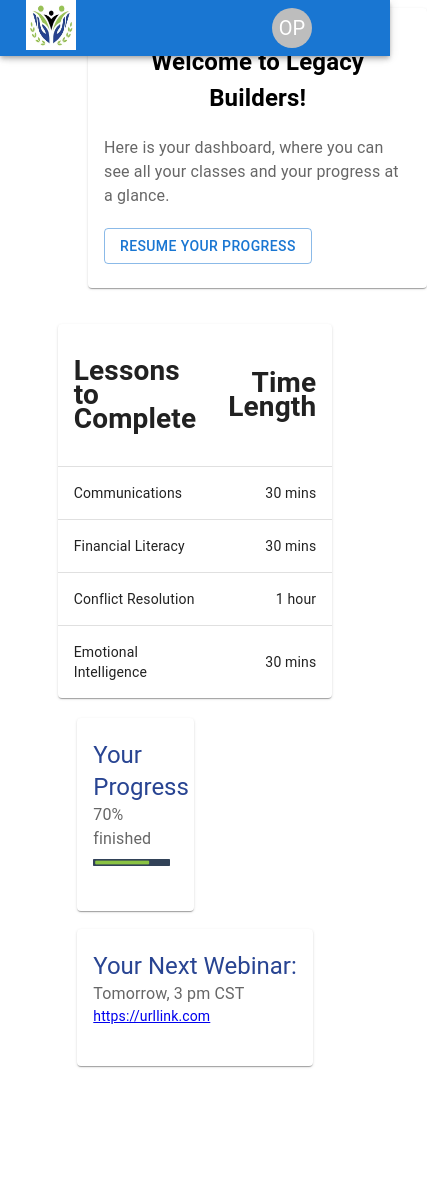
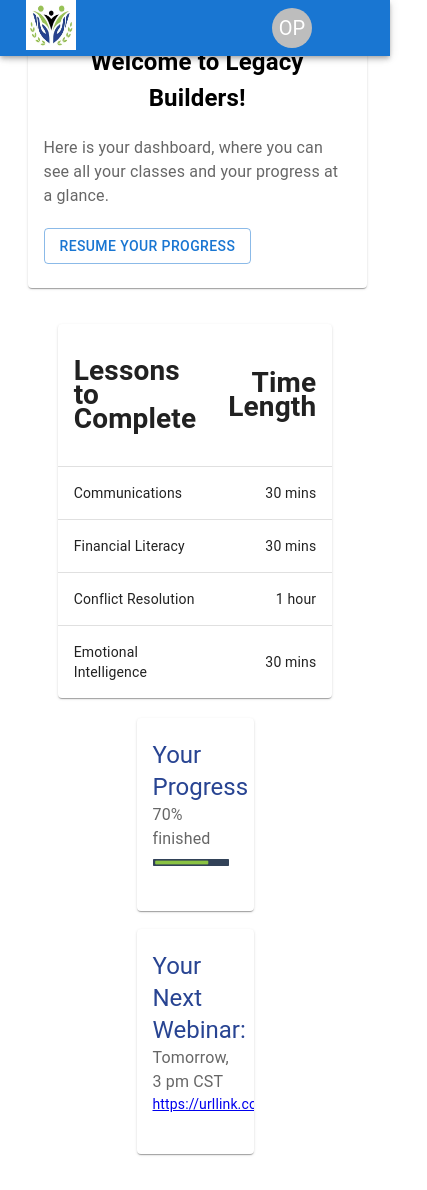
Before and after one commit to gagank02/legacy-builders-portal, a Next.js app in the folder client/: page / in a window 390 px wide. Shown: the whole page, 427 px wide, since content can reach past the window. Before the commit the page ends 1102 px from the top, so only its background shows below. Built offline with nearby package versions, Linux system fonts and the light colour scheme.

Commit message:
made home page responsive

```diff
--- a/client/components/MuiNextWebinar.jsx
+++ b/client/components/MuiNextWebinar.jsx
@@ -19,6 +19,7 @@
 export default function MuiNextWebinar({header, info, size, url}) {
   return (
     <Card sx={{ width: size}}>
+
       <CardContent>
         <Typography sx={{ fontSize: 14 }} color="text.secondary" gutterBottom>
 
--- a/client/components/MuiProfileCard.jsx
+++ b/client/components/MuiProfileCard.jsx
@@ -12,7 +12,7 @@
 
 export default function MuiProfileCard({userName, email, location, courses}) {
   return (
-    <Card sx={{ width: "65vw", height: "32vh"}}>
+    <Card sx={{ width: "65vw", height: "31.5vh"}}>
     <CardContent>
         <h2>First Last</h2>
           <p style = {{paddingLeft: "5vw"}}>Profile Information:</p>
--- a/client/components/index.css
+++ b/client/components/index.css
@@ -3,8 +3,8 @@
 }
 
 .welcome {
-    padding-left: 80px;
-    padding-right: 40px;
+    padding-left: 5vw;
+    padding-right: 5vw;
 }
 /* .home-content {
     position: relative;
@@ -38,13 +38,15 @@
     margin: 1rem;
     padding: 2rem 2rem;
     text-align: center;
+    padding-left: 20 vw;
 
   }
   .child {
     display: inline-block;
-    padding: 1rem 1rem;
+    padding: 5vh 5vh 5vw 5vw;
     vertical-align: middle;
     text-align: center;
+    /* padding-left: 20 vw; */
   }
 
   .css-s3sxxk-MuiPaper-root-MuiCard-root {
@@ -57,3 +59,13 @@
     overflow: hidden;
     width: 87vw;
 }
+
+@media screen and (max-width: 420px)
+{
+    .css-1ig0swr-MuiPaper-root-MuiCard-root {
+        width: 80vw;
+    }
+    .css-nmbwc3-MuiTable-root {
+        width: 80vw;
+    }
+}
--- a/client/pages/index.js
+++ b/client/pages/index.js
@@ -21,10 +21,10 @@
           <div className = 'child'>
             <MuiTable/>
           </div>
-          <div className = 'child'>
+          <div className = 'child' >
             <MuiCard header = "Your Progress" info = "70% finished" size = "30vw" img="/assets/progress bar.png"/>
             <br></br>
-            <MuiNextWebinar header = "Your Next Webinar:" info= "Tomorrow, 3 pm CST" url = "https://urllink.com" />
+            <MuiNextWebinar header = "Your Next Webinar:" info= "Tomorrow, 3 pm CST" url = "https://urllink.com" size = "30vw" />
           </div>
         </div>
       </>
```
